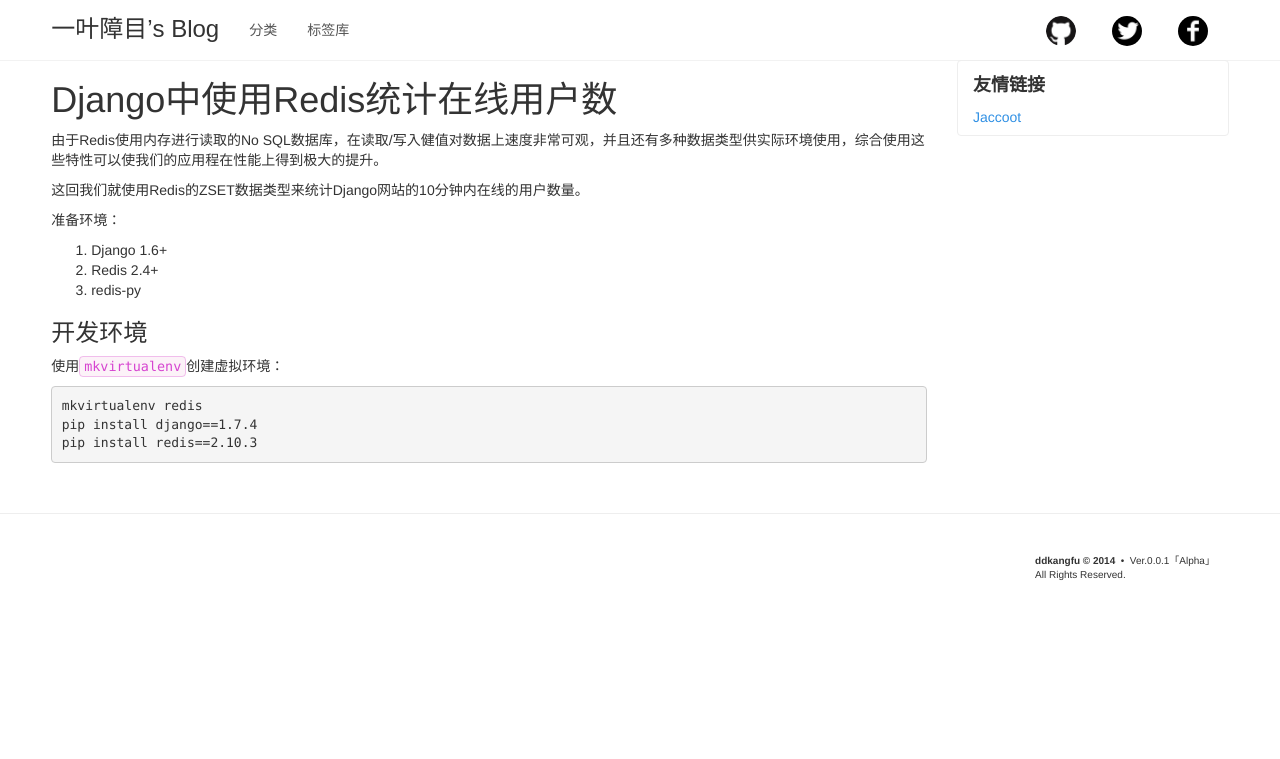
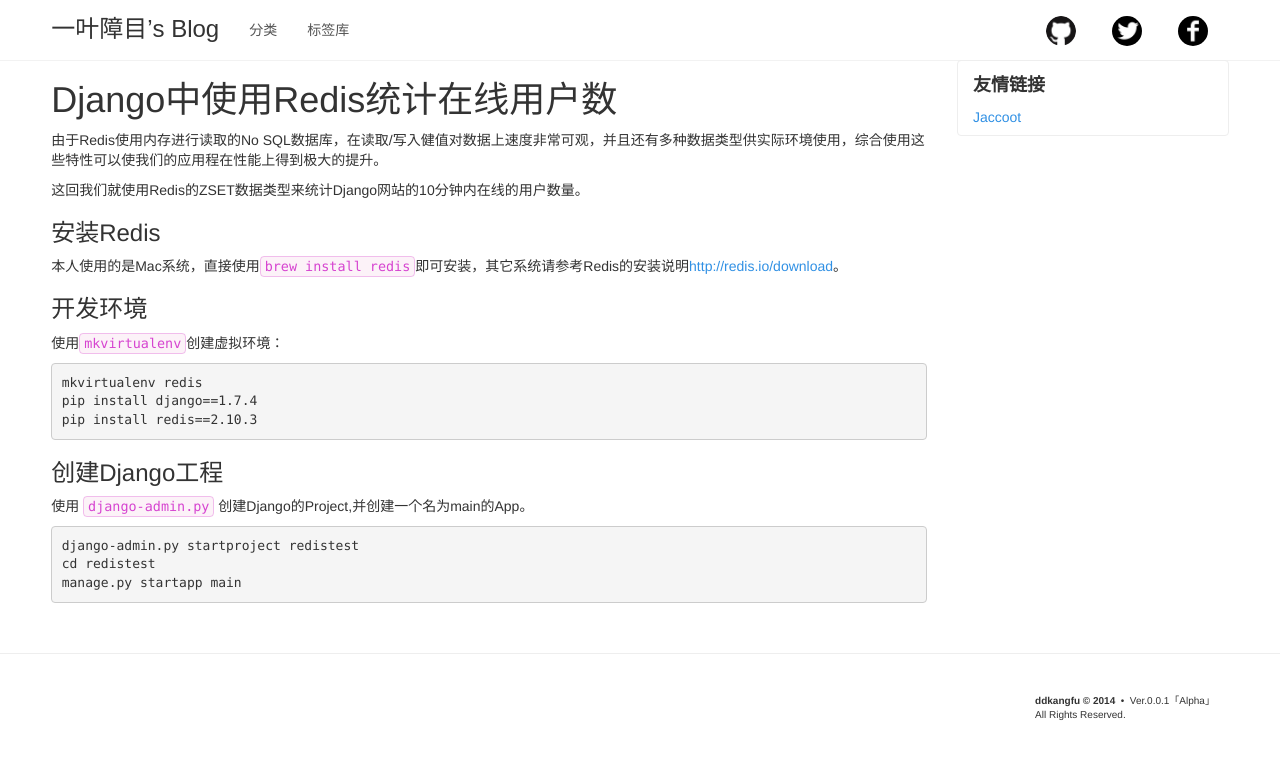
Before and after one commit to ddkangfu/ddkangfu.github.io, a Jekyll site: the page built from _posts/2015-02-10-redis-django-statistics.md, in a window 1280 px wide. Shown: the top 759 px of the page. Built offline with Jekyll 4.4.1, drawn with Linux system fonts in a browser that asks for light colours; some web fonts are replaced; Markdown is read by kramdown in place of the engine named in the settings.

Commit message:
modified: 20150210的文章。

````diff
--- a/_posts/2015-02-10-redis-django-statistics.md
+++ b/_posts/2015-02-10-redis-django-statistics.md
@@ -11,11 +11,9 @@
 
 这回我们就使用Redis的ZSET数据类型来统计Django网站的10分钟内在线的用户数量。
 
-准备环境：
+### 安装Redis
 
-1. Django 1.6+
-2. Redis 2.4+
-3. redis-py
+本人使用的是Mac系统，直接使用`brew install redis`即可安装，其它系统请参考Redis的安装说明[http://redis.io/download](http://redis.io/download)。
 
 ### 开发环境
 
@@ -26,3 +24,13 @@
 pip install django==1.7.4
 pip install redis==2.10.3
 ```
+
+### 创建Django工程
+
+使用 `django-admin.py` 创建Django的Project,并创建一个名为main的App。
+
+```
+django-admin.py startproject redistest
+cd redistest
+manage.py startapp main
+```
````
